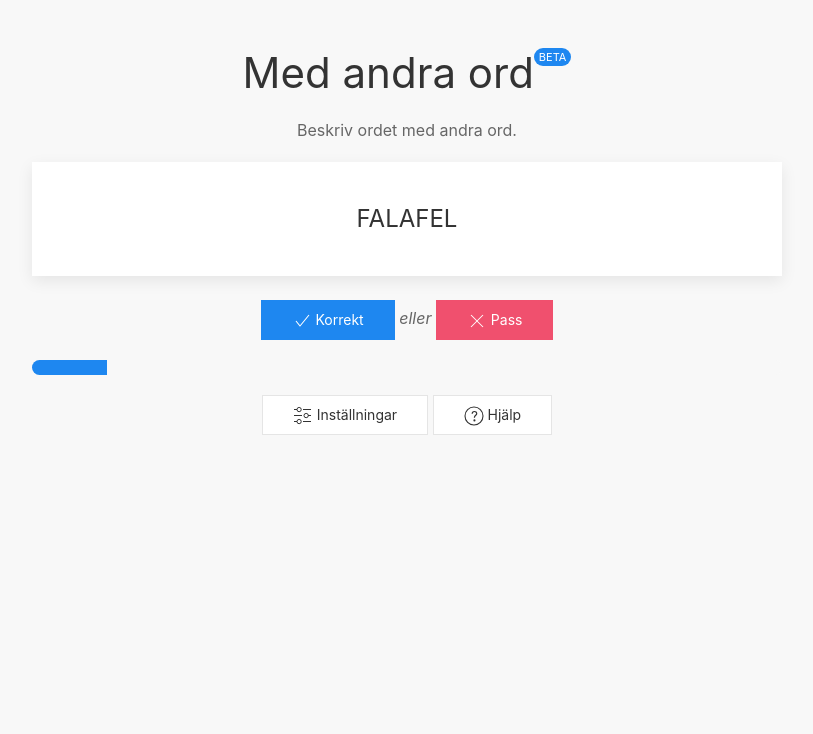
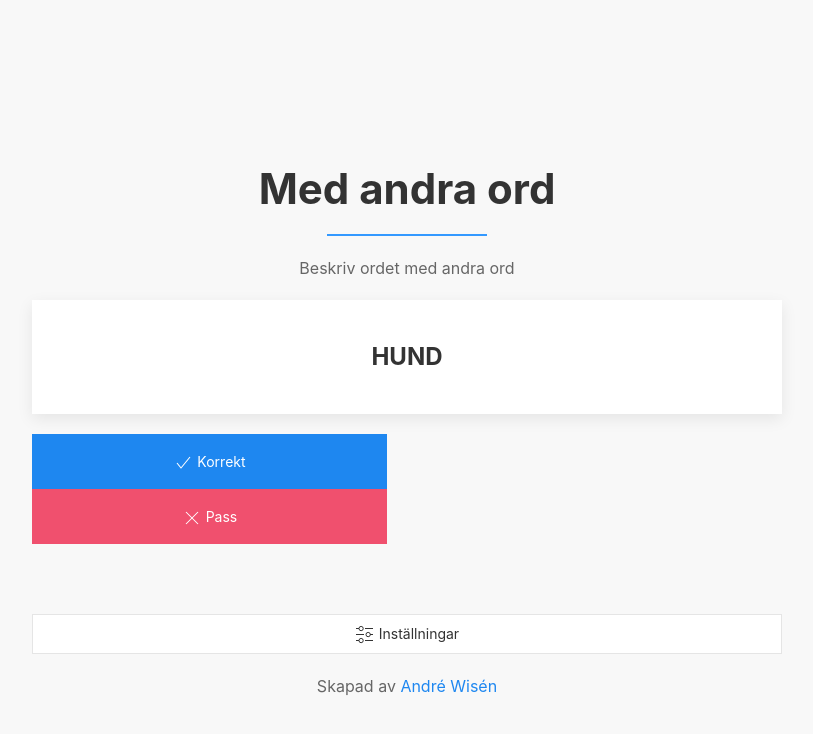
Before and after one commit to andrewisen/med-andra-ord, a plain HTML site: page app/index.html in a window 1280 px wide. Shown: the whole page, without its empty margins (233-1046 px from the left). Drawn offline with nearby package versions, Linux system fonts and the light colour scheme.

Commit message:
Add fetch script, update UI, minor changes

```diff
--- /dev/null
+++ b/app/assets/js/fetch.js
@@ -0,0 +1,60 @@
+var words = [];
+
+function fetchData(url = './assets/words/words.txt'){
+    // Assume OK data, will add better check later
+    fetch(url)
+        .then( response => response.text() )
+        .then( data => getWords(data) )
+        .catch( error => console.error(error));
+
+}
+
+function getWords( data = 'word1\nword2\nword3' ){
+    // Assume new line char is "\n"
+    words = data.split('\n');
+    var wordsLenght = words.length;
+    var randomWord = words[ Math.floor( Math.random() * wordsLenght) ];
+
+
+    var prettyWords = '';
+    for (var i = 0; i < 1; i++) {
+        prettyWords += ''
+        + '<div class="word"><div class="uk-card uk-card-default uk-card-body">'
+        + '<h3 class="uk-card-title uk-text-uppercase uk-text-bold">'
+        + randomWord
+        + '</h3>'
+        + '</div></div>';
+    }
+
+    document.getElementById('words').innerHTML = prettyWords;
+
+
+}
+
+function shuffleWords( words = ['word1','word2','word3'] ){
+    var nuullll ="";
+    return
+}
+
+fetchData()
+
+function generateNewWord(passed){
+    var status = "";
+    if (passed){
+        status = "passed";
+    } else {
+        status = "not-passed"
+    }
+    var randomWord = words[ Math.floor( Math.random() * words.length) ];
+
+    var prettyWords = ''
+        + '<div class="word"><div class="uk-card uk-card-default uk-card-body ">'
+        + '<h3 class="uk-card-title uk-text-uppercase uk-text-bold ' + status + '" >'
+        + randomWord
+        + '</h3>'
+        + '</div></div>';
+
+    document.getElementById('words').innerHTML = prettyWords;
+
+
+}
--- a/app/index.html
+++ b/app/index.html
@@ -1,65 +1,165 @@
 <!DOCTYPE html>
 <html>
 <head>
+    <meta charset="UTF-8">
+    <meta name="viewport" content="width=device-width, initial-scale=1">
 <style type="text/css">
     html, body {
-    height:100%;
-}
+        height:100%;
+    }
 
 </style>
 </head>
 <body class="uk-background-muted">
-    <br><br>
-<div class="uk-container uk-container-xsmall uk-text-center">
-    <h1>Med andra ord<span class="uk-badge " style="vertical-align: top">BETA</span></h1>
-    <p>Beskriv ordet med andra ord. </p>
+    <!-- Dummy space -->
+    &nbsp;
+
+    <main>
+        <!-- Main Container -->
+        <div class="uk-container uk-container-xsmall uk-text-center uk-margin-xlarge-top">
+            <!-- Header -->
+            <div>
+                <h1 class="uk-text-bold" id="name">{{ NAME }}</h1>
+                <hr class="divider" uk-scrollspy-class="" style="">
+                <p id="description">{{ DESCRIPTION }}</p>
+            </div>
+            <!-- End Header -->
+
+            <!-- Word(s) - The game itself -->
+            <div>
+                <!-- Random Word -->
+                <div class="words-container">
+                    <div class="words" id="words">{{ WORDS }}</div>
+                </div>
+                <!-- End Random Word -->
+
+                <div class="uk-margin-top uk-container uk-column-1-2">
+
+                    <button
+                        class="
+                            uk-button
+                            uk-button-large
+                            uk-button-primary
+                            uk-text-capitalize
+                            uk-width-1-1
+                            "
+                        onclick="generateNewWord(passed = true)"
+                        >
+                        <span uk-icon="check"></span>
+                        <span class="uk-visible@m" id="ok"> {{ OK }} </span>
+                    </button>
 
 
 
-    <div class="uk-card uk-card-default uk-card-body ">
-        <h1 class="uk-card-title uk-text-uppercase" id="randomWord">Primary</h1>
-
-    </div>
-    <br>
+                    <button class="
+                        uk-button
+                        uk-button-large
+                        uk-button-danger
+                        uk-text-capitalize
+                        uk-width-1-1"
+                        onclick="generateNewWord(passed = false)"
+                    >
+                        <span uk-icon="close"></span>
+                        <span class="uk-visible@m" id="pass"> {{ PASS }} </span>
+                    </button>
 
 
-    <button class="uk-button uk-button-primary uk-text-capitalize"><span uk-icon="check"></span> Korrekt</button>
-    <dfn>eller</dfn>
-    <button class="uk-button uk-button-danger uk-text-capitalize"><span uk-icon="close"></span> Pass</button>
-    <progress id="js-progressbar" class="uk-progress" value="10" max="100"></progress>
+                </div>
 
-    <div>
-         <button class="uk-button uk-button-default uk-background-default uk-text-capitalize"><span uk-icon="settings"></span> Inställningar</button>
-          <button class="uk-button uk-button-default uk-background-default uk-text-capitalize"><span uk-icon="question"></span>  Hjälp</button>
-    </div>
+                <!-- Buttons -->
+                <!-- <div class="uk-margin-top">
+                    <button
+                        class="
+                            uk-button
+                            uk-button-large
+                            uk-button-primary
+                            uk-text-capitalize
+                            "
+                        onclick="generateNewWord(passed = true)"
+                        >
+                        <span uk-icon="check"></span>
+                        <span class="uk-visible@m" id="ok"> {{ OK }} </span>
+                    </button>
 
-</div>
+                    <dfn class="uk-padding uk-visible@m" id="or">{{ OR }}</dfn>
+
+                    <button class="
+                        uk-button
+                        uk-button-large
+                        uk-button-danger
+                        uk-text-capitalize"
+                        onclick="generateNewWord(passed = false)"
+                    >
+                        <span uk-icon="close"></span>
+                        <span class="uk-visible@m" id="pass"> {{ PASS }} </span>
+                    </button>
+                </div> -->
+                <!-- End Buttons -->
+            </div>
+            <!-- End Word(s) -->
+
+            <div class="uk-margin-large"></div>
+            <!-- Misc -->
+             <div class="uk-margin-top footer">
+                 <button class="uk-button uk-button-default uk-background-default uk-text-capitalize uk-width-1-1"
+                 type="button" uk-toggle="target: #settings">
+                    <span uk-icon="settings"></span>
+                    <span id="settings"> {{ SETTINGS }} </span>
+                </button>
+                <div class="uk-margin uk-visible@m"></div>
+               <!--  <button class="uk-button uk-button-default uk-background-default uk-text-capitalize uk-width-1-1">
+                    <span uk-icon="question"></span>
+                    <span id="help"> {{ HELP }} </span>
+                </button> -->
+                 <div class="uk-margin uk-visible@m">
+                Skapad av <a href="https://andrewisen.se/" target="_blank">André Wisén</a>
+                </div>
+            </div>
+
+            <!-- End Misc -->
+        </div>
+        <!-- End Main Container -->
+    </main>
+       <!-- Dummy space -->
+    <!-- Offcanvas -->
+        <div id="settings" uk-offcanvas="overlay: true">
+        <div class="uk-offcanvas-bar">
+
+        <button class="uk-offcanvas-close" type="button" uk-close></button>
+
+
+        <h3>Settings</h3>
+
+        <p>Lorem ipsum dolor sit amet, consectetur adipiscing elit, sed do eiusmod tempor incididunt ut labore et dolore magna aliqua. Ut enim ad minim veniam, quis nostrud exercitation ullamco laboris nisi ut aliquip ex ea commodo consequat.</p>
+
+        </div>
+        </div>
+
+
+    <!-- UIkit -->
+    <link rel="stylesheet" href="https://cdn.jsdelivr.net/npm/uikit@3.5.8/dist/css/uikit.min.css" />
+    <script src="https://cdn.jsdelivr.net/npm/uikit@3.5.8/dist/js/uikit.min.js"></script>
+    <script src="https://cdn.jsdelivr.net/npm/uikit@3.5.8/dist/js/uikit-icons.min.js"></script>
+
+    <!-- Custom -->
+    <link rel="stylesheet" href="./assets/css/custom.css" />
+    <script type="text/javascript" src="./assets/js/fetch.js"></script>
+
+    <!-- Localization -->
+    <script type="module">
+        import { Strings } from './assets/jsm/strings.js';
+        var strings = new Strings();
+        document.getElementById('name').innerHTML = strings.getKey( 'general/name' )
+        document.getElementById('description').innerHTML = strings.getKey( 'general/description' )
+
+        document.getElementById('ok').innerHTML = strings.getKey( 'game/ok' )
+        document.getElementById('pass').innerHTML = strings.getKey( 'game/pass' )
+
+        document.getElementById('settings').innerHTML = strings.getKey( 'misc/settings' )
+        document.getElementById('help').innerHTML = strings.getKey( 'misc/help' )
+    </script>
+
 
 
 </body>
 </html>
-
-
-<!-- UIkit CSS -->
-<link rel="stylesheet" href="https://cdn.jsdelivr.net/npm/uikit@3.5.8/dist/css/uikit.min.css" />
-
-<!-- UIkit JS -->
-<script src="https://cdn.jsdelivr.net/npm/uikit@3.5.8/dist/js/uikit.min.js"></script>
-<script src="https://cdn.jsdelivr.net/npm/uikit@3.5.8/dist/js/uikit-icons.min.js"></script>
-
-
-<script type="text/javascript">
-var url = './assets/words/words.txt';
-
-fetch(url)
-    .then( response => response.text() )
-    .then( data => generateData(data) )
-    .catch( error => console.error(error));
-
-function generateData(data){
-    var words = data.split('\n');
-    var randomWord = words[ Math.floor( Math.random() * words.length) ];
-    document.getElementById('randomWord').innerHTML = randomWord;
-}
-
-</script>
```
